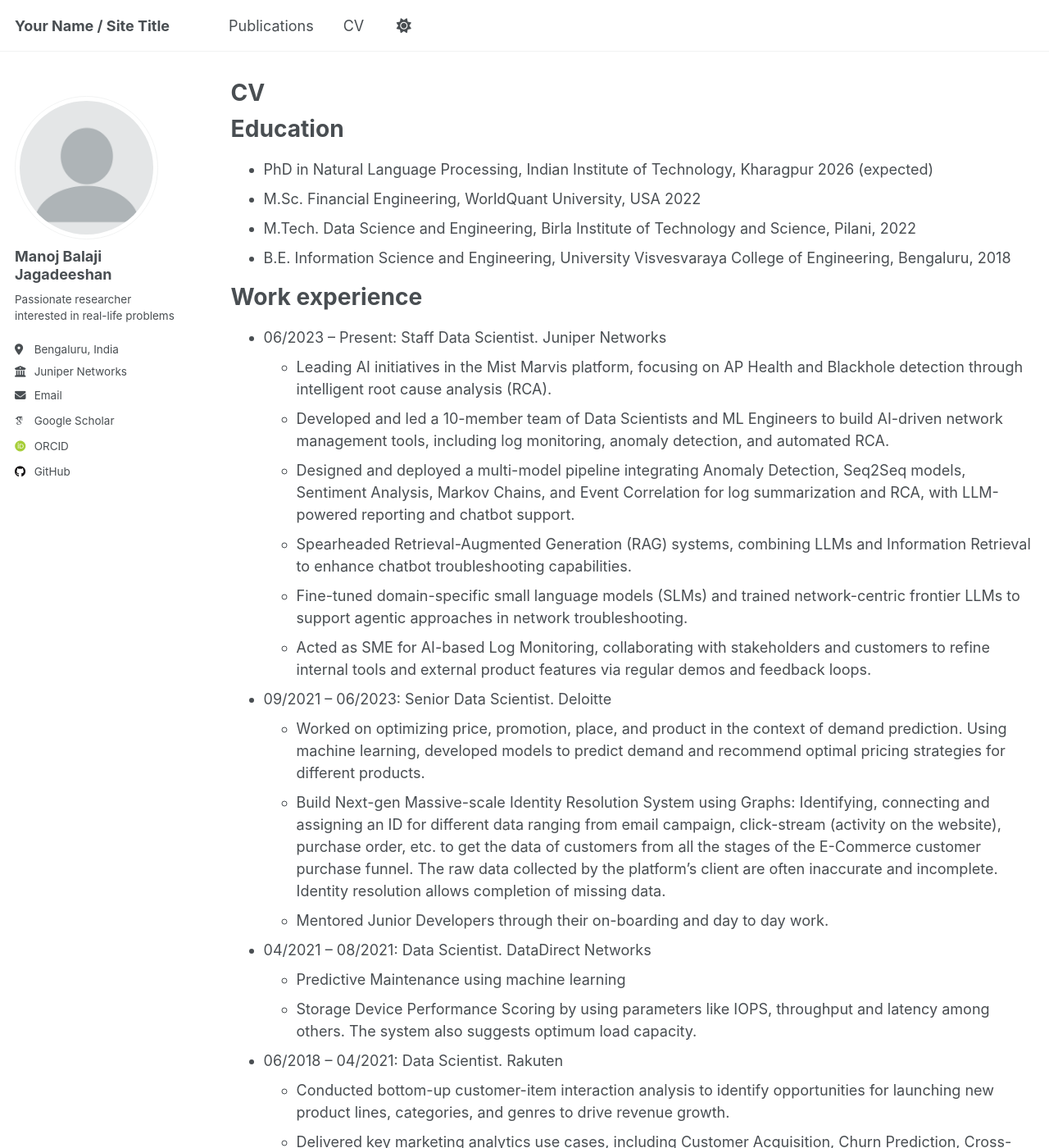
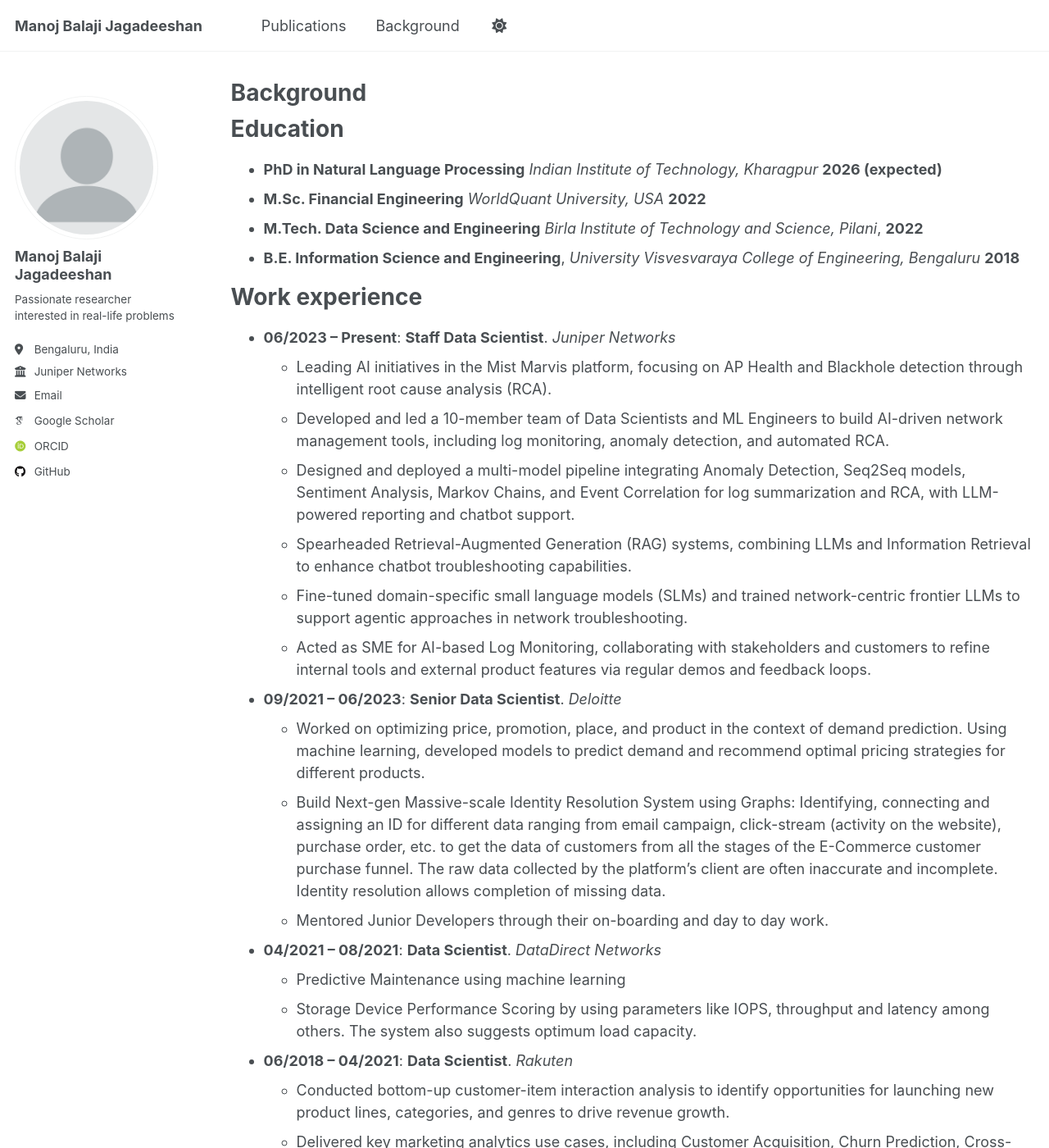
Before and after one commit to manojbalaji1/manojbalaji1.github.io, a Jekyll site: the page built from _pages/cv.md, in a window 1280 px wide and 1400 px high. Shown: the whole window at 82% size. Built offline with Jekyll 4.4.1, drawn with Linux system fonts in a browser that asks for light colours; some web fonts are replaced; a script that is not in the unit is left out; some of the changed text lies outside the part shown.

Commit message:
update config and add more to background

```diff
--- a/_config.yml
+++ b/_config.yml
@@ -9,7 +9,7 @@
 # Basic Site Settings
 locale                   : "en-US"
 site_theme               : "default"
-title                    : "Your Name / Site Title"
+title                    : "Manoj Balaji Jagadeeshan"
 title_separator          : "-"
 name                     : &name "Your Name"
 description              : &description "personal description"
--- a/_data/navigation.yml
+++ b/_data/navigation.yml
@@ -23,8 +23,8 @@
   # - title: "Blog Posts"
   #   url: /year-archive/
 
-  - title: "CV"
-    url: /cv/
+  - title: "Background"
+    url: /background/
 
   # - title: "CV"
   #   url: /cv-json/
--- a/_pages/cv.md
+++ b/_pages/cv.md
@@ -1,7 +1,7 @@
 ---
 layout: archive
-title: "CV"
-permalink: /cv/
+title: "Background"
+permalink: /background/
 author_profile: true
 redirect_from:
   - /resume
@@ -11,14 +11,14 @@
 
 Education
 ======
-* PhD in Natural Language Processing, Indian Institute of Technology, Kharagpur 2026 (expected)
-* M.Sc. Financial Engineering, WorldQuant University, USA 2022
-* M.Tech. Data Science and Engineering, Birla Institute of Technology and Science, Pilani, 2022
-* B.E. Information Science and Engineering, University Visvesvaraya College of Engineering, Bengaluru, 2018
+* **PhD in Natural Language Processing** *Indian Institute of Technology, Kharagpur* **2026 (expected)**
+* **M.Sc. Financial Engineering** *WorldQuant University, USA* **2022**
+* **M.Tech. Data Science and Engineering** *Birla Institute of Technology and Science, Pilani*, **2022**
+* **B.E. Information Science and Engineering**, *University Visvesvaraya College of Engineering, Bengaluru* **2018**
 
 Work experience
 ======
-* 06/2023 – Present: Staff Data Scientist. Juniper Networks
+* **06/2023 – Present**: **Staff Data Scientist**. *Juniper Networks*
   * Leading AI initiatives in the Mist Marvis platform, focusing on AP Health and Blackhole detection through intelligent root cause analysis (RCA).
   * Developed and led a 10-member team of Data Scientists and ML Engineers to build AI-driven network management tools, including log monitoring, anomaly detection, and automated RCA.
   * Designed and deployed a multi-model pipeline integrating Anomaly Detection, Seq2Seq models, Sentiment Analysis, Markov Chains, and Event Correlation for log summarization and RCA, with LLM-powered reporting and chatbot support.
@@ -26,16 +26,16 @@
   * Fine-tuned domain-specific small language models (SLMs) and trained network-centric frontier LLMs to support agentic approaches in network troubleshooting.
   * Acted as SME for AI-based Log Monitoring, collaborating with stakeholders and customers to refine internal tools and external product features via regular demos and feedback loops.
 
-* 09/2021 – 06/2023: Senior Data Scientist. Deloitte
+* **09/2021 – 06/2023**: **Senior Data Scientist**. *Deloitte*
   * Worked on optimizing price, promotion, place, and product in the context of demand prediction. Using machine learning, developed models to predict demand and recommend optimal pricing strategies for different products.
   * Build Next-gen Massive-scale Identity Resolution System using Graphs:  Identifying, connecting and assigning an ID for different data ranging from email campaign, click-stream (activity on the website), purchase order, etc. to get the data of customers from all the stages of the E-Commerce customer purchase funnel. The raw data collected by the platform's client are often inaccurate and incomplete. Identity resolution allows completion of missing data.
   * Mentored Junior Developers through their on-boarding and day to day work.
 
-* 04/2021 – 08/2021: Data Scientist. DataDirect Networks
+* **04/2021 – 08/2021**: **Data Scientist**. *DataDirect Networks*
   * Predictive Maintenance using machine learning
   * Storage Device Performance Scoring by using parameters like IOPS, throughput and latency among others. The system also suggests optimum load capacity.
 
-* 06/2018 – 04/2021: Data Scientist. Rakuten
+* **06/2018 – 04/2021**: **Data Scientist**. *Rakuten*
   * Conducted bottom-up customer-item interaction analysis to identify opportunities for launching new product lines, categories, and genres to drive revenue growth.
   * Delivered key marketing analytics use cases, including Customer Acquisition, Churn Prediction, Cross-sell, Retention, Reactivation, and ROI Optimization.
   * Optimized marketing campaign targeting strategies, leading to a 25\% increase in conversion rate and contributing to gross merchandise sales of $\approx$\$15M.
@@ -43,21 +43,21 @@
   * Built internal tools to analyze curator performance and created executive dashboards to surface key issues and improve operational efficiency.
   * Mentored junior engineers and interns, fostering skill development in data science and ML practices.
 
-* 01/2018 – 06/2018: Intern. Rakuten
+* **01/2018 – 06/2018**: **Intern**. *Rakuten*
   * Product catalog enrichment using attribute extraction from product title and details
   * Product matching with competitor products for data enrichment, competitor analysis and other purposes
   * Building intelligent crawlers
 
-* 10/2016 - 09/2017: Intern. Jotarthur
+* **10/2016 - 09/2017**: **Intern**. *Jotarthur*
   * Text analytics engine to understand multiple aspects of customers like sentiment, intent, preference, etc.
   * Rapid Prototyping and Software Development
 Skills
 ======
-* Languages: Native: Tamil | Fluent: English | Hindi | Kannada | Telugu | Beginner: Japanese
-* Coding: Python
-* Frameworks: Langgraph | Langchain | Tensorflow2 | Scikit-learn | numpy | fastai | PyTorch
-* Web Dev: Flask, FastAPI
-* Misc.: Academic research, teaching, training, consultation
+* **Languages:** **Native:** Tamil **Fluent:** English Hindi Kannada Telugu **Beginner:** Japanese
+* **Coding:** Python
+* **Frameworks:** Langgraph Langchain Tensorflow2 Scikit-learn numpy fastai PyTorch
+* **Web Dev:** Flask, FastAPI
+* **Misc.:** Academic research, teaching, training, consultation
 
 Publications
 ======
@@ -79,4 +94,4 @@
 
 Service and leadership
 ======
-* Currently signed in to 43 different slack teams
+* Currently signed in to 43 different slack teams -->
```
Also changed, not shown: other parts of _pages/cv.md (+16 -1 lines), _pages/about.md (+1 -1 lines).
